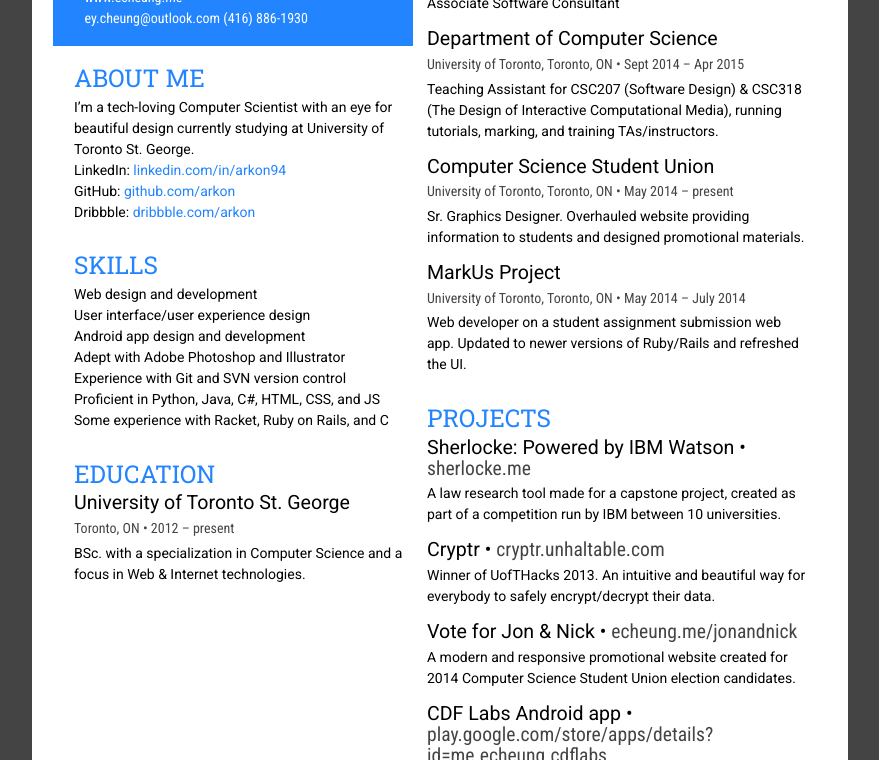
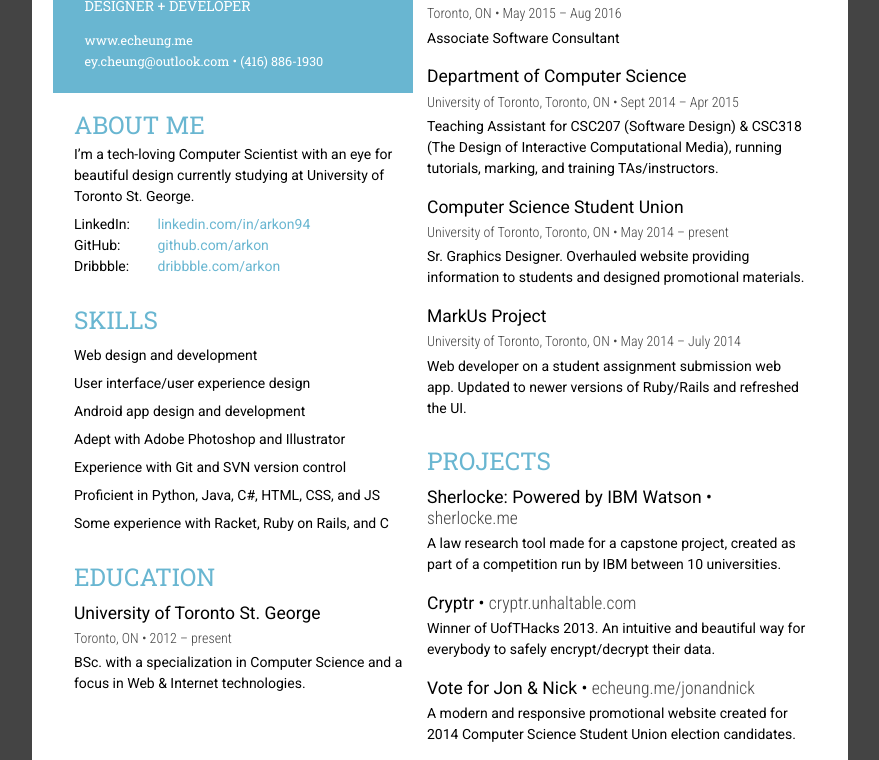
Before and after one commit to arkon/resume, a plain HTML site: page index.html in a window 1280 px wide. Shown: the part 164-924 px from the top of the page, without its empty margins (200-1079 px from the left). Drawn offline with Linux system fonts and the light colour scheme.

Commit message:
Closer to original Word version

```diff
--- a/css/styles.scss
+++ b/css/styles.scss
@@ -1,4 +1,4 @@
-$brand: #2284fe;
+$brand: #69b6d1;
 $dark-grey: #444;
 
 /* Core styling */
@@ -28,7 +28,7 @@ body {
 }
 
 h1 {
-  font: 2.25em/1.5em 'Roboto Condensed', Helvetica, Arial, sans-serif;
+  font: 300 2.25em/1.5em 'Roboto Condensed', Helvetica, Arial, sans-serif;
   text-transform: uppercase;
 }
 
@@ -38,14 +38,14 @@ h2 {
 }
 
 h3 {
-  font-size: 1.4em;
+  font-size: 1.25em;
   font-weight: 400;
   margin-bottom: 0.25em;
 }
 
 h4 {
   color: $dark-grey;
-  font: 1em/1.5em 'Roboto Condensed', Helvetica, Arial, sans-serif;
+  font: 300 1em/1.5em 'Roboto Condensed', Helvetica, Arial, sans-serif;
   margin-bottom: 0.25em;
 }
 
@@ -56,6 +56,7 @@ a {
 
 li {
   list-style: none;
+  margin: 0.5em 0;
 }
 
 
@@ -71,7 +72,7 @@ li {
 #resume {
   display: table;
   table-layout: fixed;
-  padding: 3em;
+  padding: 5em 3em;
 
   h2 {
     color: $brand;
@@ -87,14 +88,37 @@ li {
     color: #fff;
     font-family: 'Roboto Condensed';
     margin: -1.5em 0 1em -1.5em ;
-    padding: 1.25em 2.25em;
+    padding: 1.5em 2.25em;
     width: 3.75in;
 
     h2,
     a {
+      font-family: 'Roboto Slab', 'Times New Roman', serif;
       color: #fff;
     }
+
+    h2 {
+      font-size: 1em;
+      margin: 1em 0;
+    }
+
+    a {
+      font-size: 0.9em;
+    }
   }
+
+    #about-links {
+      margin-top: 0.5em;
+
+      li {
+        margin: 0;
+      }
+
+      span {
+        display: inline-block;
+        width: 80px;
+      }
+    }
 
   #resume-sidebar,
   #resume-experience {
@@ -110,12 +134,12 @@ li {
   #resume-experience {
     padding-left: 0.5em;
 
-    li + li {
-      margin-top: 1em;
-    }
-
     a {
       color: $dark-grey;
       font-family: 'Roboto Condensed';
     }
+
+    li + li {
+      margin-top: 1.25em;
+    }
   }
--- a/index.html
+++ b/index.html
@@ -9,7 +9,7 @@
 
   <link rel='icon' type='image/png' href='img/icon.png'>
   <link href='http://fonts.googleapis.com/css?family=Roboto:400,300,500' rel='stylesheet' type='text/css'>
-  <link href='http://fonts.googleapis.com/css?family=Roboto+Condensed' rel='stylesheet' type='text/css'>
+  <link href='http://fonts.googleapis.com/css?family=Roboto+Condensed:300' rel='stylesheet' type='text/css'>
   <link href='http://fonts.googleapis.com/css?family=Roboto+Slab' rel='stylesheet' type='text/css'>
   <link rel='stylesheet' type='text/css' href='css/styles.css'>
 </head>
@@ -24,8 +24,7 @@
 
           <a href='http://www.echeung.me'>www.echeung.me</a>
           <br>
-          <a href='mailto:ey.cheung@outlook.com'>ey.cheung@outlook.com</a>
-          <a href='tel:14168861930'>(416) 886-1930</a>
+          <a href='mailto:ey.cheung@outlook.com'>ey.cheung@outlook.com</a> • <a href='tel:14168861930'>(416) 886-1930</a>
         </section>
 
         <h2>About me</h2>
@@ -35,14 +34,14 @@
           Toronto St. George.
         </p>
 
-        <ul>
-          <li>LinkedIn: <a href='http://www.linkedin.com/in/arkon94'>linkedin.com/in/arkon94</a></li>
-          <li>GitHub: <a href='https://github.com/arkon'>github.com/arkon</a></li>
-          <li>Dribbble: <a href='http://dribbble.com/arkon'>dribbble.com/arkon</a></li>
+        <ul id='about-links'>
+          <li><span>LinkedIn:</span> <a href='http://www.linkedin.com/in/arkon94'>linkedin.com/in/arkon94</a></li>
+          <li><span>GitHub:</span> <a href='https://github.com/arkon'>github.com/arkon</a></li>
+          <li><span>Dribbble:</span> <a href='http://dribbble.com/arkon'>dribbble.com/arkon</a></li>
         </ul>
 
         <h2>Skills</h2>
-        <ul>
+        <ul id='skills'>
           <li>Web design and development</li>
           <li>User interface/user experience design</li>
           <li>Android app design and development</li>
```
Also changed, not shown: css/styles.css, 1 other file.
